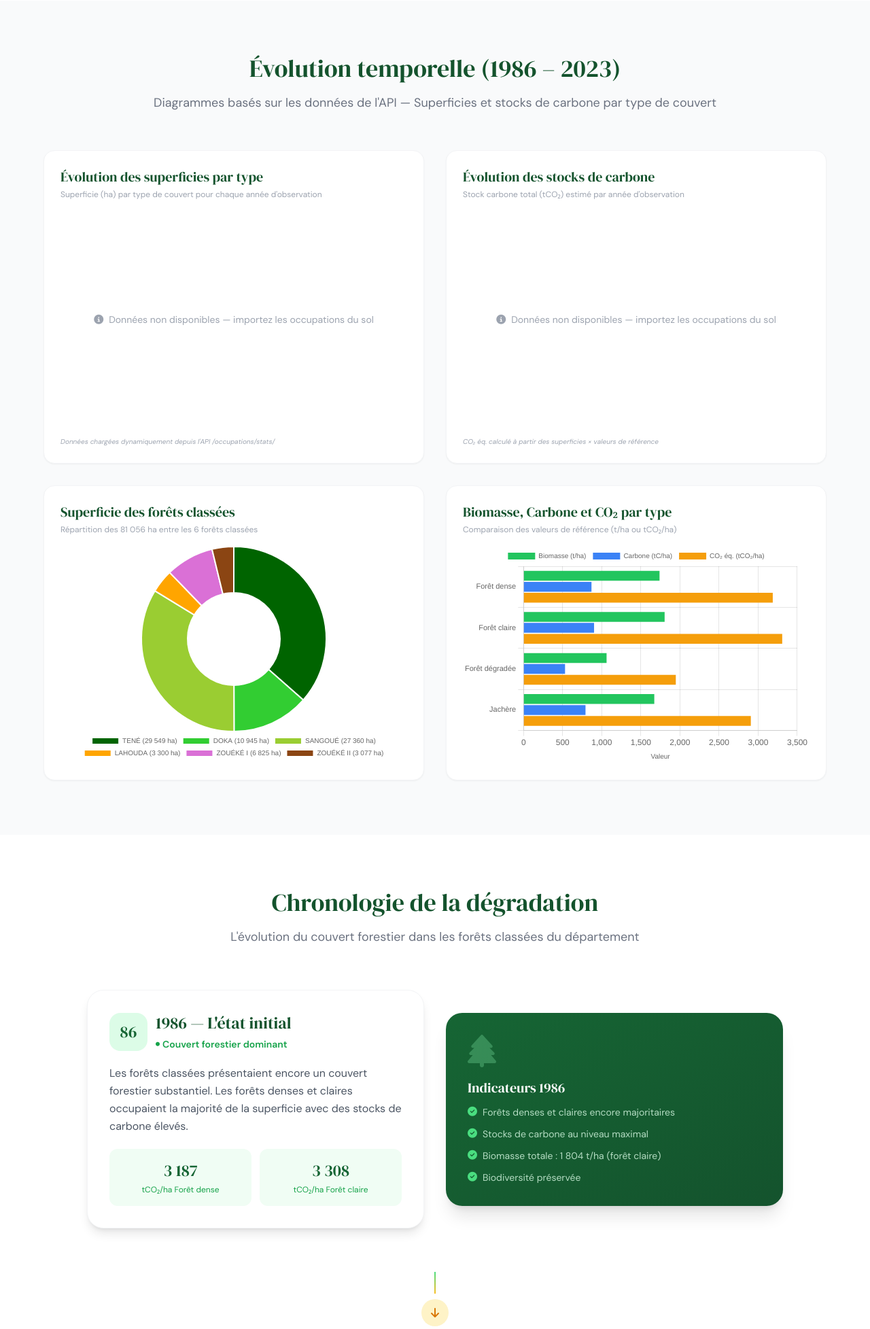
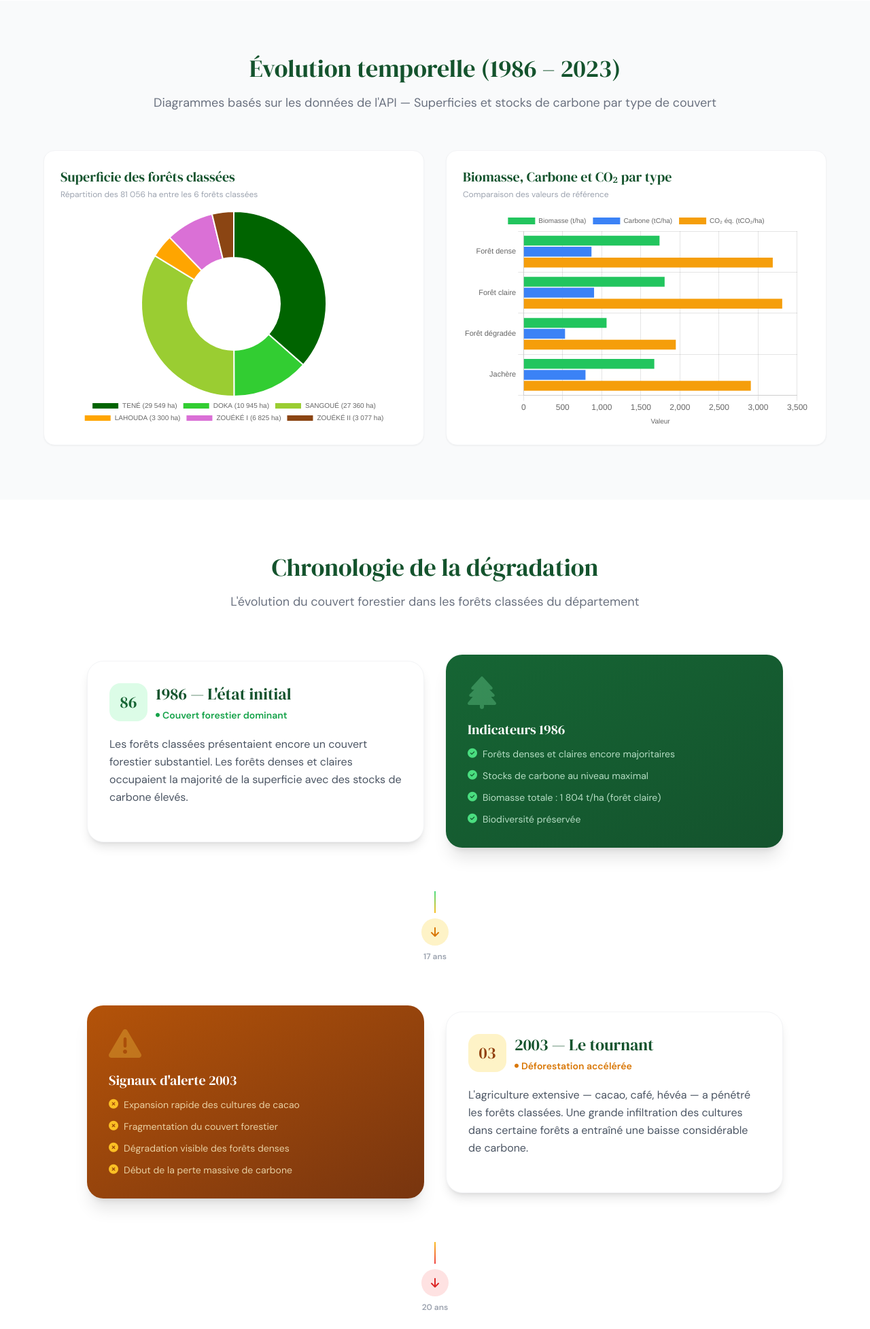
Before and after one commit to djekett/api-geo-carbone, a Django app: page /enjeux/ in a window 1280 px wide. Shown: the part 1035-2990 px from the top of the page at 68% size. Run offline with Django 5.2, Linux system fonts and the light colour scheme; data that the repository does not hold is empty; parts of the project's set-up code (start-up, migrations or seed data) failed here and were passed over; some libraries are stand-ins or nearby versions.

Commit message:
Version du 01-03-25 pour ajustement des phrase et de la carte interactif

```diff
--- a/config/settings/base.py
+++ b/config/settings/base.py
@@ -104,7 +104,7 @@ DATABASES = {
         'ENGINE': 'django.contrib.gis.db.backends.postgis',
         'NAME': os.environ.get('DB_NAME', 'api_geo_carbone'),
         'USER': os.environ.get('DB_USER', 'postgres'),
-        'PASSWORD': os.environ.get('DB_PASSWORD', 'Lynkwb123.'),
+        'PASSWORD': os.environ.get('DB_PASSWORD', ''),
         'HOST': os.environ.get('DB_HOST', 'localhost'),
         'PORT': os.environ.get('DB_PORT', '5432'),
     }
--- a/frontend/templates/enjeux.html
+++ b/frontend/templates/enjeux.html
@@ -83,9 +83,9 @@
         <p class="text-gray-500 text-center mb-14 text-lg">Diagrammes basés sur les données de l'API — Superficies et stocks de carbone par type de couvert</p>
 
         <div class="grid lg:grid-cols-2 gap-8">
-            <!-- Chart 1: Évolution des superficies par type -->
+            <!-- Chart 1: Évolution des superficies par type
             <div class="bg-white rounded-2xl p-6 shadow-sm border border-gray-100">
-                <h3 class="font-display text-xl text-forest-900 mb-1">Évolution des superficies par type</h3>
+                <h3 class="font-display text-xl text-forest-900 mb-1">Évolution des superficies par type de forêts</h3>
                 <p class="text-xs text-gray-400 mb-4">Superficie (ha) par type de couvert pour chaque année d'observation</p>
                 <div class="relative" style="height:320px;">
                     <canvas id="chart-evo-superficie"></canvas>
@@ -93,7 +93,7 @@
                 <p class="text-[10px] text-gray-400 mt-3 italic">Données chargées dynamiquement depuis l'API /occupations/stats/</p>
             </div>
 
-            <!-- Chart 2: Évolution des stocks de carbone -->
+                Chart 2: Évolution des stocks de carbone
             <div class="bg-white rounded-2xl p-6 shadow-sm border border-gray-100">
                 <h3 class="font-display text-xl text-forest-900 mb-1">Évolution des stocks de carbone</h3>
                 <p class="text-xs text-gray-400 mb-4">Stock carbone total (tCO₂) estimé par année d'observation</p>
@@ -101,7 +101,7 @@
                     <canvas id="chart-evo-carbone"></canvas>
                 </div>
                 <p class="text-[10px] text-gray-400 mt-3 italic">CO₂ éq. calculé à partir des superficies × valeurs de référence</p>
-            </div>
+            </div> -->
 
             <!-- Chart 3: Répartition par forêt -->
             <div class="bg-white rounded-2xl p-6 shadow-sm border border-gray-100">
@@ -115,7 +115,7 @@
             <!-- Chart 4: Barres biomasse/carbone/CO2 -->
             <div class="bg-white rounded-2xl p-6 shadow-sm border border-gray-100">
                 <h3 class="font-display text-xl text-forest-900 mb-1">Biomasse, Carbone et CO₂ par type</h3>
-                <p class="text-xs text-gray-400 mb-4">Comparaison des valeurs de référence (t/ha ou tCO₂/ha)</p>
+                <p class="text-xs text-gray-400 mb-4">Comparaison des valeurs de référence</p>
                 <div class="relative" style="height:320px;">
                     <canvas id="chart-biomasse"></canvas>
                 </div>
@@ -146,14 +146,14 @@
                         occupaient la majorité de la superficie avec des stocks de carbone élevés.
                     </p>
                     <div class="flex gap-3">
-                        <div class="flex-1 bg-green-50 rounded-xl p-4 text-center">
+                        <!-- <div class="flex-1 bg-green-50 rounded-xl p-4 text-center">
                             <div class="font-display text-2xl text-green-800">3 187</div>
                             <div class="text-xs text-green-600 mt-1">tCO₂/ha Forêt dense</div>
                         </div>
                         <div class="flex-1 bg-green-50 rounded-xl p-4 text-center">
                             <div class="font-display text-2xl text-green-800">3 308</div>
                             <div class="text-xs text-green-600 mt-1">tCO₂/ha Forêt claire</div>
-                        </div>
+                        </div> -->
                     </div>
                 </div>
                 <div class="bg-gradient-to-br from-green-800 to-green-900 rounded-3xl p-8 text-white shadow-xl">
@@ -191,10 +191,10 @@
                             <div class="inline-flex items-center gap-1 text-amber-600 text-sm font-semibold"><i class="fas fa-circle text-[6px]"></i> Déforestation accélérée</div>
                         </div>
                     </div>
-                    <p class="text-gray-600 leading-relaxed mb-5">L'agriculture extensive — cacao, café, hévéa — a pénétré les forêts classées. Les forêts dégradées et jachères remplacent les formations forestières intactes.</p>
+                    <p class="text-gray-600 leading-relaxed mb-5">L'agriculture extensive — cacao, café, hévéa — a pénétré les forêts classées. Une grande infiltration des cultures dans certaine forêts a entraîné une baisse considérable de carbone.</p>
                     <div class="flex gap-3">
-                        <div class="flex-1 bg-amber-50 rounded-xl p-4 text-center"><div class="font-display text-2xl text-amber-800">1 947</div><div class="text-xs text-amber-600 mt-1">tCO₂/ha Forêt dégradée</div></div>
-                        <div class="flex-1 bg-amber-50 rounded-xl p-4 text-center"><div class="font-display text-2xl text-amber-800">2 906</div><div class="text-xs text-amber-600 mt-1">tCO₂/ha Jachère</div></div>
+                        <!-- <div class="flex-1 bg-amber-50 rounded-xl p-4 text-center"><div class="font-display text-2xl text-amber-800">1 947</div><div class="text-xs text-amber-600 mt-1">tCO₂/ha Forêt dégradée</div></div>
+                        <div class="flex-1 bg-amber-50 rounded-xl p-4 text-center"><div class="font-display text-2xl text-amber-800">2 906</div><div class="text-xs text-amber-600 mt-1">tCO₂/ha Jachère</div></div> -->
                     </div>
                 </div>
             </div>
@@ -214,8 +214,8 @@
                     </div>
                     <p class="text-gray-600 leading-relaxed mb-5">La quasi-totalité des forêts classées a été convertie en cultures. Les sols nus et cultures herbacées, avec un stock de carbone nul, occupent des surfaces considérables.</p>
                     <div class="flex gap-3">
-                        <div class="flex-1 bg-red-50 rounded-xl p-4 text-center"><div class="font-display text-2xl text-red-800">0</div><div class="text-xs text-red-600 mt-1">tCO₂/ha Cultures / Sol nu</div></div>
-                        <div class="flex-1 bg-red-50 rounded-xl p-4 text-center"><div class="font-display text-2xl text-red-800">−98%</div><div class="text-xs text-red-600 mt-1">Perte de carbone</div></div>
+                        <!-- <div class="flex-1 bg-red-50 rounded-xl p-4 text-center"><div class="font-display text-2xl text-red-800">0</div><div class="text-xs text-red-600 mt-1">tCO₂/ha Sol nu</div></div>
+                        <div class="flex-1 bg-red-50 rounded-xl p-4 text-center"><div class="font-display text-2xl text-red-800">0</div><div class="text-xs text-red-600 mt-1">tCO₂/ha Culture</div></div> -->
                     </div>
                 </div>
                 <div class="bg-gradient-to-br from-red-700 to-red-900 rounded-3xl p-8 text-white shadow-xl">
@@ -224,7 +224,7 @@
                     <ul class="space-y-3 text-red-100/80 text-sm">
                         <li class="flex items-start gap-2"><i class="fas fa-skull-crossbones text-red-400 mt-0.5"></i> Forêts denses quasi disparues</li>
                         <li class="flex items-start gap-2"><i class="fas fa-skull-crossbones text-red-400 mt-0.5"></i> Perte massive de biodiversité</li>
-                        <li class="flex items-start gap-2"><i class="fas fa-skull-crossbones text-red-400 mt-0.5"></i> Effondrement des stocks de carbone</li>
+                        <li class="flex items-start gap-2"><i class="fas fa-skull-crossbones text-red-400 mt-0.5"></i> Baisse significative des stocks de carbone</li>
                         <li class="flex items-start gap-2"><i class="fas fa-skull-crossbones text-red-400 mt-0.5"></i> Érosion des sols et crises hydriques</li>
                     </ul>
                 </div>
--- a/frontend/templates/home.html
+++ b/frontend/templates/home.html
@@ -117,7 +117,7 @@
             <a href="/enjeux/" class="feature-card group bg-white rounded-2xl p-7 border-2 border-gray-100 transition-all duration-300 hover:shadow-xl">
                 <div class="w-14 h-14 bg-rose-100 rounded-2xl flex items-center justify-center mb-5 group-hover:bg-rose-200 transition-colors"><i class="fas fa-fire text-rose-700 text-xl"></i></div>
                 <h3 class="font-display text-xl text-forest-900 mb-2">Enjeux cruciaux</h3>
-                <p class="text-gray-500 text-sm leading-relaxed">Diagrammes d'évolution des superficies, stocks de carbone, et apport de la géomatique.</p>
+                <p class="text-gray-500 text-sm leading-relaxed">Diagrammes d'évolution des superficies des forêts, spatialisation du stock de carbones et apport de la géomatique .</p>
             </a>
             <a href="/carte/" class="feature-card group bg-white rounded-2xl p-7 border-2 border-gray-100 transition-all duration-300 hover:shadow-xl">
                 <div class="w-14 h-14 bg-blue-100 rounded-2xl flex items-center justify-center mb-5 group-hover:bg-blue-200 transition-colors"><i class="fas fa-chart-pie text-blue-700 text-xl"></i></div>
```
